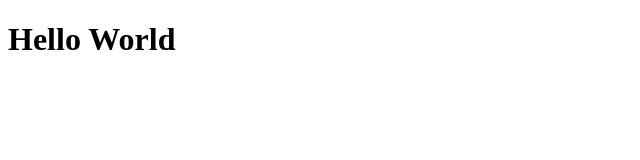
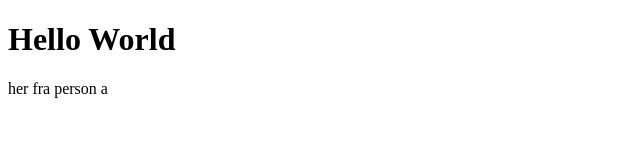
Before and after one commit to AdrianNilsen/sammarbeid, a plain HTML site: page index.html in a window 1280 px wide. Shown: the whole page, without its empty margins (0-640 px from the left). Drawn offline with Linux system fonts and the light colour scheme.

Commit message:
wadsawdas

```diff
--- a/index.html
+++ b/index.html
@@ -7,6 +7,7 @@
 </head>
 <body>
     <h1>Hello World</h1>
+    <p>her fra person a</p>
 
 </body>
 </html>
```
